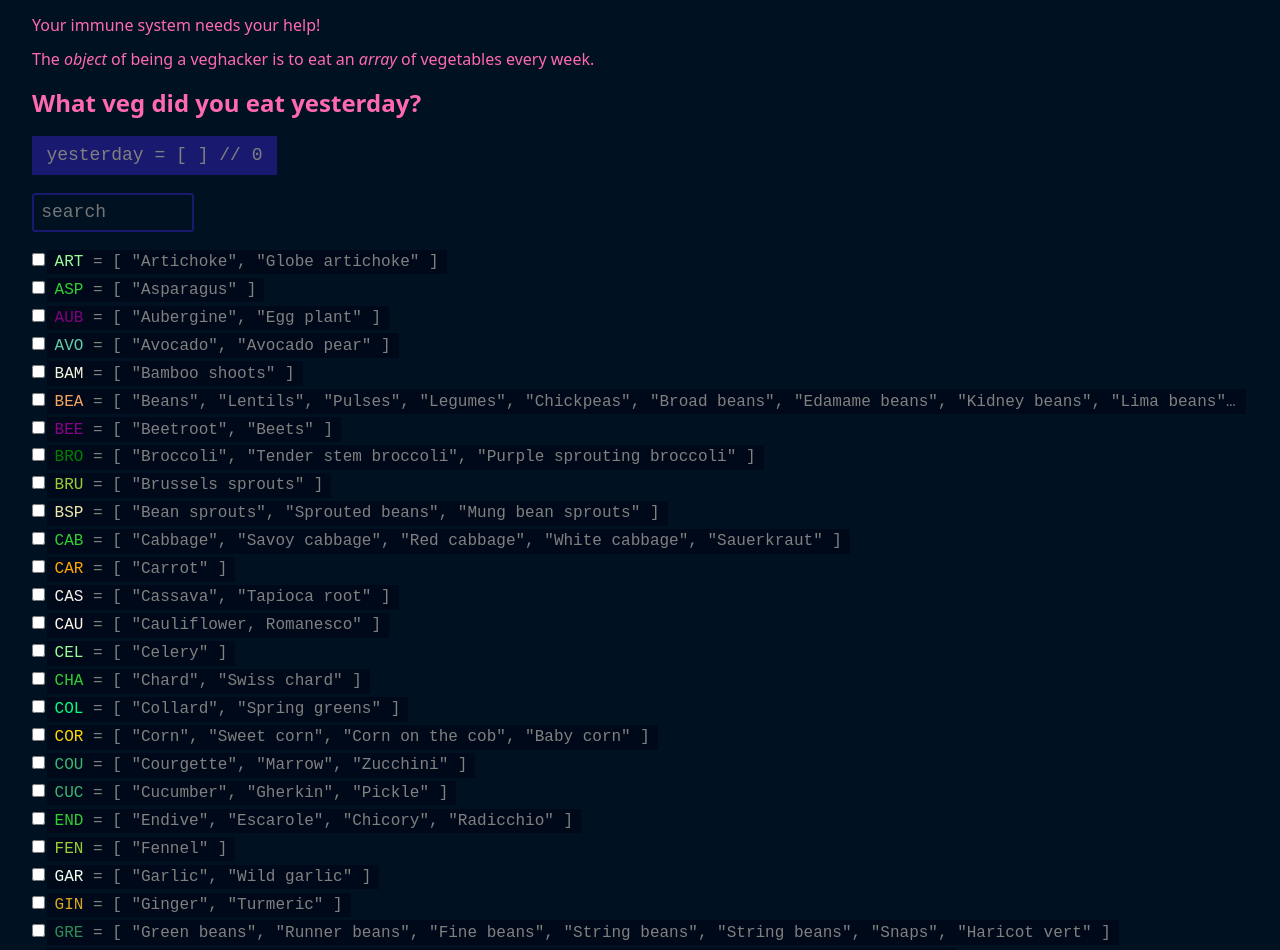
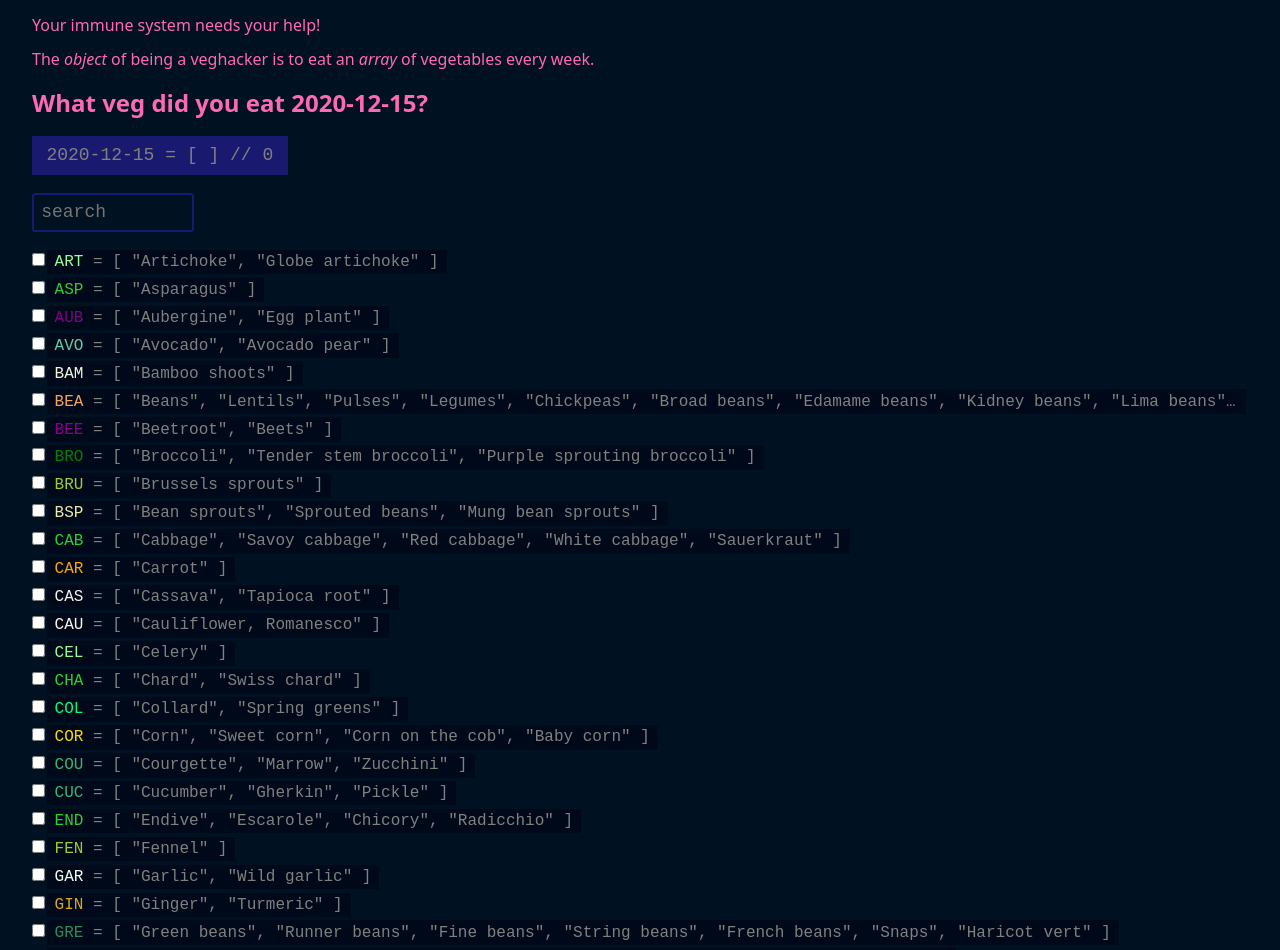
Before and after one commit to petedavisdev/veghacker, a Vue app: page / in a window 1280 px wide. Shown: the part 120-1070 px from the top of the page. Built offline with nearby package versions, Linux system fonts and the light colour scheme.

Commit message:
refactor types

```diff
--- a/src/App.vue
+++ b/src/App.vue
@@ -1,13 +1,19 @@
 <template>
   <a href="/">VEGHACKER v0.1-alpha</a>
+
   <UserGreeting v-model:username="user.name" />
-  <VegChecklist v-model:log="user[dateYesterday]" :vegetables="sortedVeg" />
+
+  <h2>
+      What veg did you eat {{ activeDay }}?
+  </h2>
+
+  <VegChecklist v-model:log="user[activeDay]" :day="activeDay" :days="days" :vegetables="sortedVeg" />
 </template>
 
 <script lang="ts">
 import UserGreeting from "./components/UserGreeting.vue"
 import VegChecklist from "./components/VegChecklist.vue"
-import { computed, reactive, watch } from "vue"
+import { computed, reactive, ref, watch } from "vue"
 import { vegetables } from "./main"
 
 export default {
@@ -17,9 +23,13 @@ export default {
     VegChecklist,
   },
   setup() {
-    //const dateToday = new Date().toISOString().split('T')[0]
+    const days = [
+      "2020-12-14",
+      "2020-12-15",
+      "2020-12-16",
+    ];
 
-    const dateYesterday = "2020-12-15";
+    const activeDay = ref(days[1]);
 
     const sortedVeg = computed(() => {
       return vegetables.sort(function (a, b) {
@@ -35,16 +45,19 @@ export default {
       localUser || {
         name: "Veghacker" + Math.round(100 + 900 * Math.random()),
         created: new Date(),
-        updated: new Date()
       }
     );
 
-    watch(user, () => localStorage.setItem("user", JSON.stringify(user)));
+    watch(user, () => {
+      localStorage.setItem( "updated", new Date().toISOString() )
+      localStorage.setItem( "user", JSON.stringify(user) )
+    });
 
     return {
-      dateYesterday,
+      activeDay,
       sortedVeg,
       user,
+      days,
     };
   },
 };
--- a/src/components/VegChecklist.vue
+++ b/src/components/VegChecklist.vue
@@ -1,10 +1,7 @@
 <template>
-    <h2>
-        What veg did you eat {{ activeDay.name }}?
-    </h2>
 
     <p>
-        {{ activeDay.name }} =
+        {{ day }} =
         <VegArray :veggies="yesterday" />
     </p>
 
@@ -19,7 +16,7 @@
             <input
                 v-model="yesterday"
                 type="checkbox"
-                :name="activeDay.iso"
+                :name="day"
                 :id="veg.code"
                 :value="veg"
             />
@@ -33,6 +30,7 @@
 
 <script lang="ts">
 import { computed, defineComponent, ref, watch } from 'vue'
+import { Veg } from '../types'
 import VegArray from "./VegArray.vue"
 import VegCode from "./VegCode.vue"
 
@@ -44,22 +42,13 @@ export default defineComponent({
     props: {
         log: Array,
         vegetables: Array,
+        day: String,
+        days: Array,
     },
     emits: [
         "update:log",
     ],
     setup (props, { emit }) {
-        interface Veg {
-            code: string
-            colorLight?: string
-            family: string[]
-        }
-
-        const activeDay = {
-            name: "yesterday",
-            iso: "2020-12-15",
-        }
-
         const yesterday = ref(props.vegetables.filter( (veg: Veg) => {
             return props.log && props.log.includes(veg.code)
         }))
@@ -108,7 +97,6 @@ export default defineComponent({
         watch(vegCodes, () => emit("update:log", vegCodes))
 
         return {
-            activeDay,
             yesterday,
             keyword,
             filteredVeg,
@@ -120,7 +108,7 @@ export default defineComponent({
 
 <style scoped>
 
-*:not(h2) {
+* {
     font-family: 'Courier New', Courier, monospace;
 }
 
--- /dev/null
+++ b/src/types.ts
@@ -0,0 +1,5 @@
+export interface Veg {
+    code: string
+    colorLight?: string
+    family: string[]
+}
--- a/vegetables.json
+++ b/vegetables.json
@@ -62,7 +62,8 @@
     "seasonStart": 42,
     "seasonEnd": 13,
     "family": [
-      "Jerusalem artichoke"
+      "Jerusalem artichoke",
+      "Sunchoke"
     ],
     "familyUS": ""
   },
@@ -486,7 +487,7 @@
       "Runner beans",
       "Fine beans",
       "String beans",
-      "String beans",
+      "French beans",
       "Snaps",
       "Haricot vert"
     ],
```
